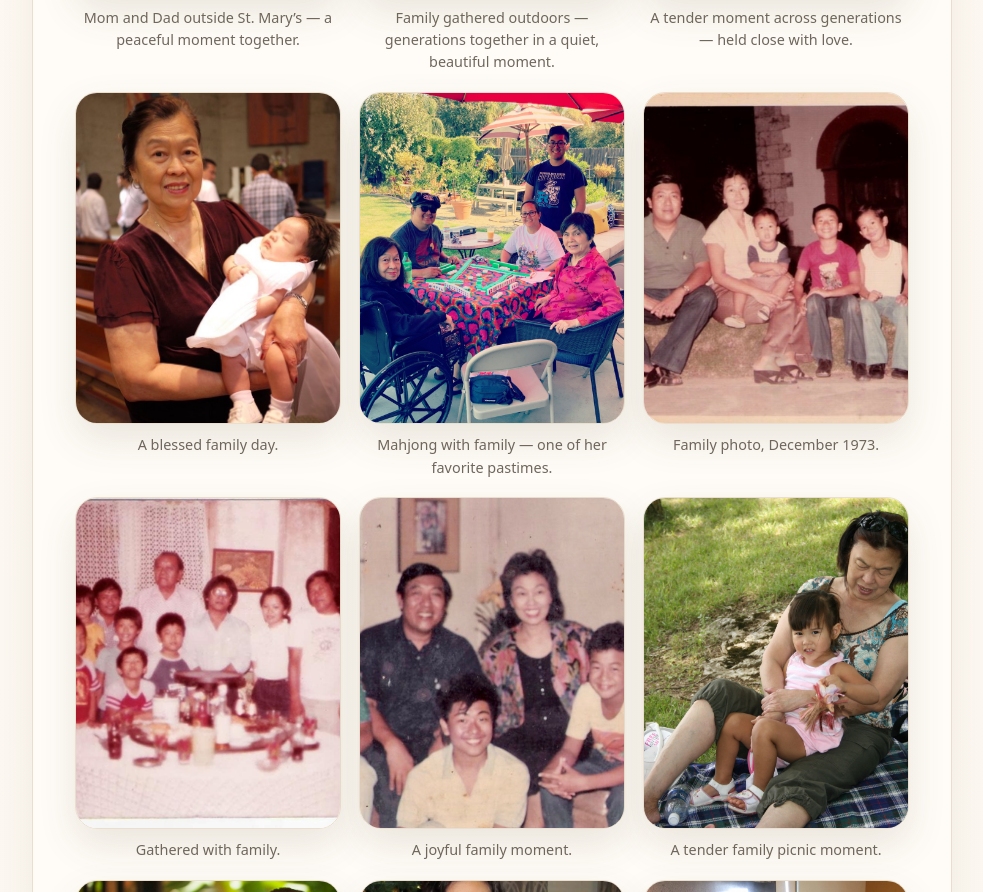
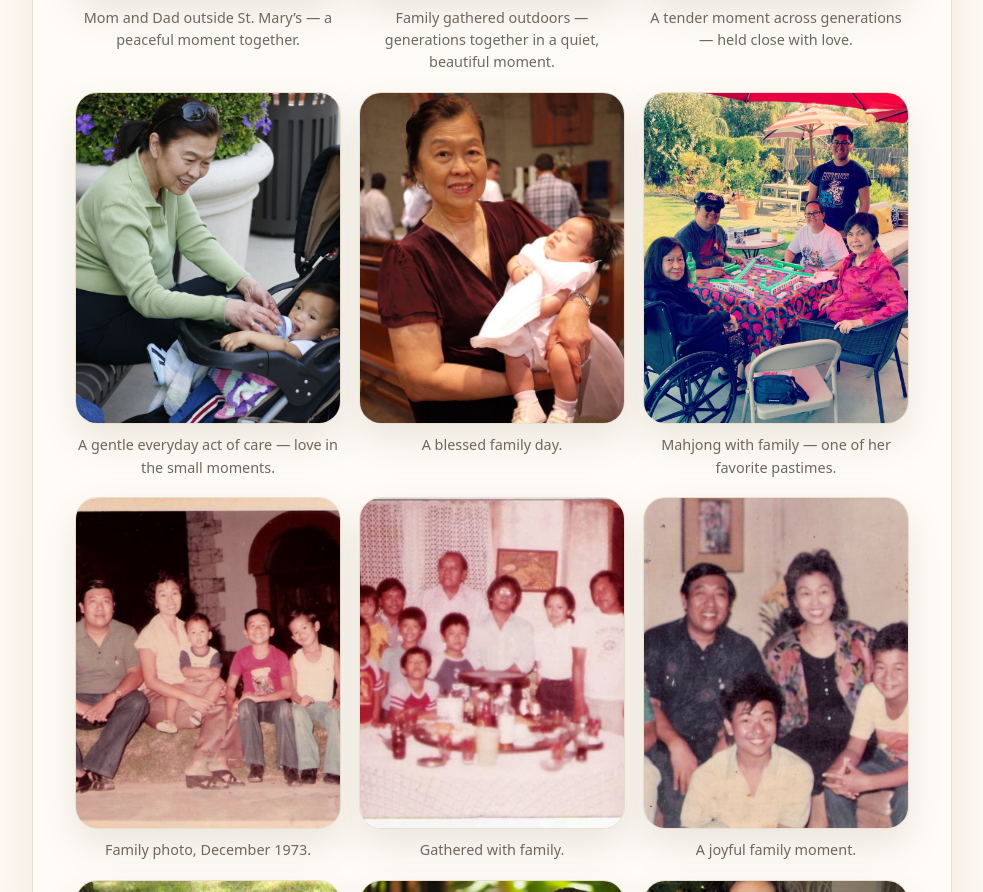
Before and after one commit to satoy-bot/victoria-satorre-memorial, a plain HTML site: page gallery.html in a window 1280 px wide. Shown: the part 1399-2291 px from the top of the page, without its empty margins (148-1131 px from the left). Drawn offline with Linux system fonts and the light colour scheme.

Commit message:
Add grandmother caring for toddler photo

```diff
--- a/gallery.html
+++ b/gallery.html
@@ -35,6 +35,7 @@
         <figure><img src="assets/photos/shared/mom-dad-st-marys.jpg" alt="Mom and Dad smiling together outside St. Mary's church" /><figcaption>Mom and Dad outside St. Mary’s — a peaceful moment together.</figcaption></figure>
         <figure><img src="assets/photos/shared/family-outdoor-deck.jpg" alt="Family gathered outdoors on a deck surrounded by greenery" /><figcaption>Family gathered outdoors — generations together in a quiet, beautiful moment.</figcaption></figure>
         <figure><img src="assets/photos/shared/grandma-toddler-bench.jpg" alt="An older woman smiling with a toddler on her lap" /><figcaption>A tender moment across generations — held close with love.</figcaption></figure>
+        <figure><img src="assets/photos/shared/grandma-helping-toddler-bottle.jpg" alt="An older woman helping a toddler drink from a bottle outdoors" /><figcaption>A gentle everyday act of care — love in the small moments.</figcaption></figure>
         <figure><img src="assets/photos/victoria-baby-church-hero.jpg" alt="Victoria holding a baby in church" /><figcaption>A blessed family day.</figcaption></figure>
         <figure><img src="assets/photos/victoria-mahjong.jpg" alt="Family gathered around a Mahjong table" /><figcaption>Mahjong with family — one of her favorite pastimes.</figcaption></figure>
         <figure><img src="assets/photos/victoria-family-dec-1973.jpg" alt="Vintage family photo dated December 1973" /><figcaption>Family photo, December 1973.</figcaption></figure>
```
Also changed, not shown: assets/photos/shared/grandma-helping-toddler-bottle.jpg (added).
